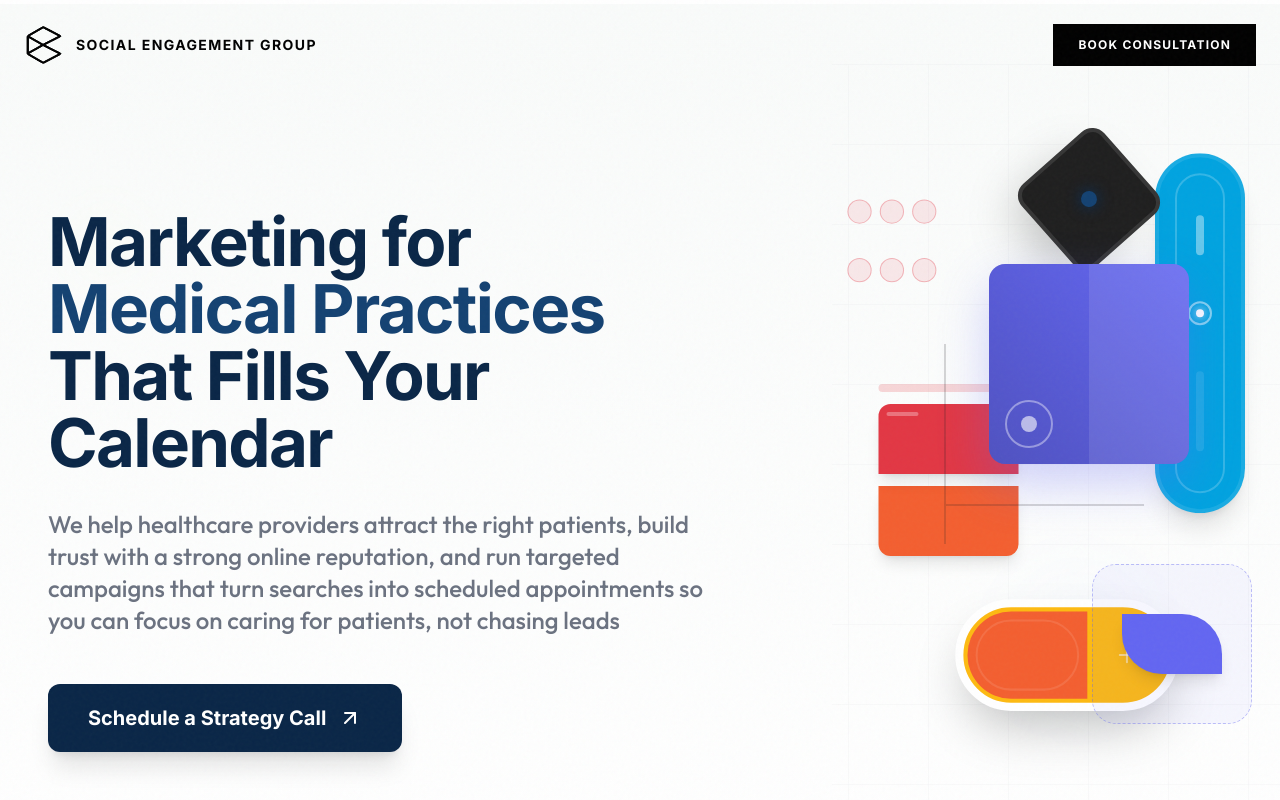
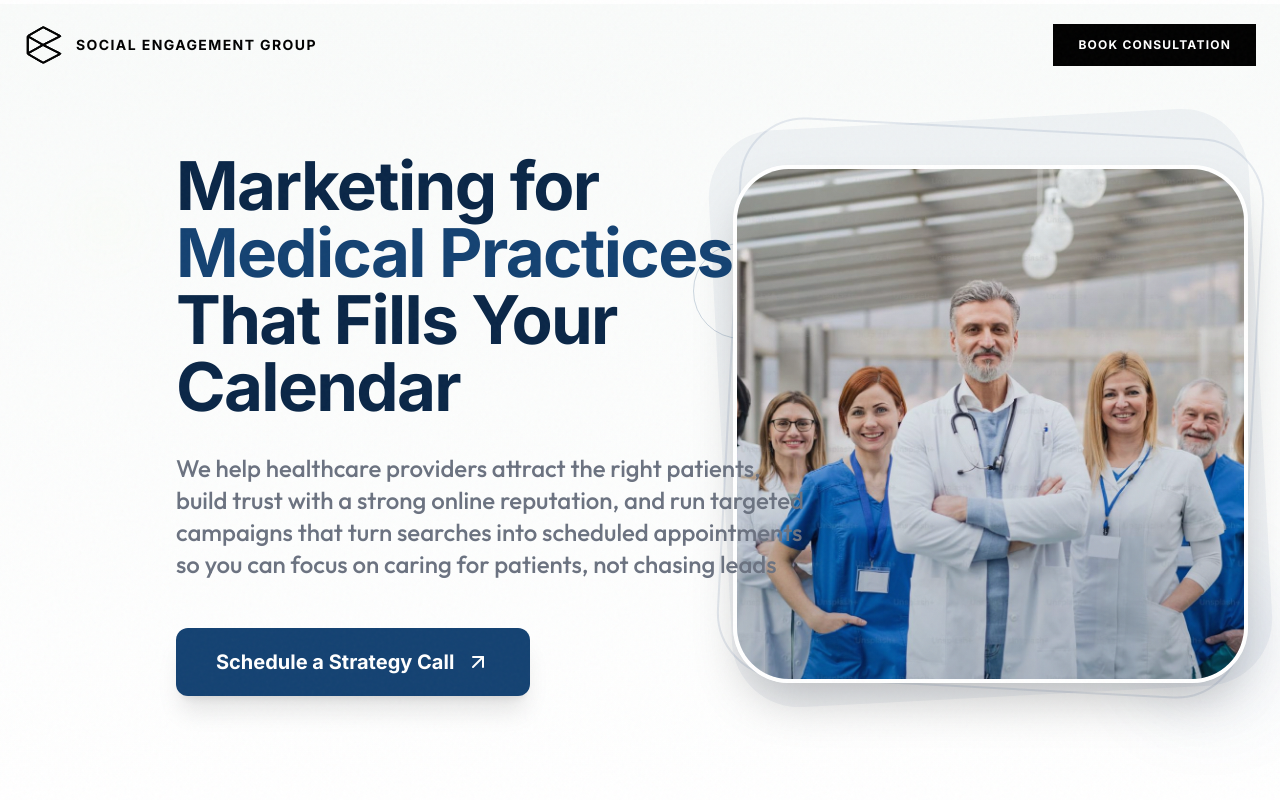
Before and after one commit to SocialEngagementGroup/marketing, a React (Vite) app: page /marketing-for-doctors in a window 1280 px wide. Shown: the top 800 px of the page. Built offline with nearby package versions, Linux system fonts and the light colour scheme; a web font is replaced by a local one.

Commit message:
updated hero of doctor page

```diff
--- a/src/components/Doctor/Hero/index.tsx
+++ b/src/components/Doctor/Hero/index.tsx
@@ -23,11 +23,11 @@ const Hero: React.FC = () => {
         />
       </div>
 
-      <div className="relative z-20 max-w-[1600px] mx-auto px-6 lg:px-12 w-full">
-        <div className="grid lg:grid-cols-[1.2fr,0.8fr] gap-12 lg:gap-16 items-center">
+      <div className="relative z-20 max-w-[1850px] mx-auto px-6 lg:px-12 w-full">
+        <div className="grid lg:grid-cols-[1.1fr,0.9fr] gap-8 lg:gap-10 items-center">
 
           {/* Left Column: Content */}
-          <div className="text-center lg:text-left z-10 pt-8 lg:pt-0 lg:translate-y-4 flex flex-col items-center lg:items-start">
+          <div className="text-center lg:text-left z-10 pt-8 lg:pt-0 lg:translate-y-4 lg:translate-x-32 flex flex-col items-center lg:items-start">
 
             <motion.div
               initial={{ opacity: 0, y: 30 }}
@@ -57,7 +57,7 @@ const Hero: React.FC = () => {
               className="flex flex-wrap items-center justify-center lg:justify-start gap-5 w-full"
             >
               <button
-                className="w-full sm:w-auto px-8 py-4 lg:px-10 lg:py-5 bg-[#0A2647] text-white text-base lg:text-xl font-bold rounded-xl flex items-center justify-center gap-3 lg:hover:bg-[#081f3a] transition-all duration-300 shadow-xl"
+                className="group w-full sm:w-auto px-8 py-4 lg:px-10 lg:py-5 bg-[#144272] text-white text-base lg:text-xl font-bold rounded-xl flex items-center justify-center gap-3 hover:bg-[#0A2647] hover:shadow-2xl hover:shadow-[#144272]/30 transition-all duration-300 shadow-xl"
                 onClick={() => window.open('https://calendly.com/itseg/segmeet', '_blank')}
               >
                 Schedule a Strategy Call
@@ -66,124 +66,37 @@ const Hero: React.FC = () => {
             </motion.div>
           </div>
 
-          {/* Right Column: Visuals (Decoupled Architectural Flow) */}
-          <div className="relative hidden lg:flex justify-center items-center h-[600px] sm:h-[700px] lg:h-[800px] overflow-hidden lg:translate-x-12">
-            {/* Background Grid Layer - Static 3D foundation */}
-            <div className="absolute inset-[-50%] z-0 opacity-[0.05] pointer-events-none">
-              <div
-                className="w-full h-full"
-                style={{
-                  backgroundImage: 'linear-gradient(rgba(26, 32, 44, 0.4) 1px, transparent 1px), linear-gradient(90deg, rgba(26, 32, 44, 0.4) 1px, transparent 1px)',
-                  backgroundSize: '80px 80px'
-                }}
-              />
-            </div>
+          {/* Right Column: Visuals - NEW PHOTO-BASED DESIGN */}
+          <div className="relative hidden lg:flex justify-center items-center h-[450px] sm:h-[500px] lg:h-[550px] lg:translate-x-4">
+            <motion.div
+              initial={{ opacity: 0, scale: 0.9 }}
+              animate={{ opacity: 1, scale: 1 }}
+              transition={{ duration: 1, ease: [0.16, 1, 0.3, 1], delay: 0.2 }}
+              className="relative w-full h-full max-w-[1000px] flex items-center justify-center pt-8"
+            >
+              {/* Decorative Background Frame - Unique Pill/Organic Shape */}
+              <div className="absolute inset-0 bg-[#144272]/5 rounded-[4rem] -rotate-3 scale-105 z-0" />
+              <div className="absolute inset-0 border-2 border-[#144272]/10 rounded-[4rem] rotate-3 scale-[1.02] z-0" />
 
-            <div className="relative w-full h-full max-w-[600px] aspect-[4/5] scale-[0.8] sm:scale-100">
-              {/* --- ADVANCED GEOMETRIC MODULES (Independent Flows) --- */}
+              {/* Main Photo Container */}
+              <div className="relative z-10 w-full h-[100%] rounded-[3.5rem] overflow-hidden shadow-2xl border-4 border-white group">
+                <img
+                  src="/assets/images/bg_doctors.jpeg"
+                  alt="North Island Podiatry Associates Team"
+                  className="w-full h-full object-cover transition-transform duration-1000 group-hover:scale-105"
+                />
+                <div className="absolute inset-0 bg-gradient-to-t from-[#0A2647]/40 to-transparent opacity-60 group-hover:opacity-40 transition-opacity duration-500" />
+              </div>
 
-              {/* Module 1: The "Engine" */}
-              <motion.div
-                animate={{ y: [0, -20, 0] }}
-                transition={{ duration: 7, repeat: Infinity, ease: "easeInOut" }}
-                className="absolute left-[35%] top-[25%] w-[200px] h-[200px] z-20"
-              >
-                <div className="w-full h-full bg-[#6366F1] rounded-2xl shadow-[0_20px_50px_rgba(99,102,241,0.3)] relative overflow-hidden group">
-                  <div className="absolute inset-0 bg-gradient-to-tr from-black/20 to-transparent" />
-                  <div className="absolute top-0 right-0 w-1/2 h-full bg-white/10" />
-                  <div className="absolute bottom-4 left-4 w-12 h-12 border-2 border-white/40 rounded-full flex items-center justify-center">
-                    <div className="w-4 h-4 bg-white/60 rounded-full" />
-                  </div>
-                </div>
-              </motion.div>
+              {/* Decorative DNA/Medical Accents */}
+              <div className="absolute -bottom-6 -right-6 w-32 h-32 bg-[#144272]/10 rounded-full blur-2xl z-0" />
+              <div className="absolute top-[20%] -left-10 w-24 h-24 border border-[#144272]/20 rounded-full flex items-center justify-center z-0 animate-spin-slow">
+                 <div className="w-1.5 h-1.5 bg-[#144272]/30 rounded-full" />
+              </div>
 
-              {/* Module 2: Vertical Vector Pillar */}
-              <motion.div
-                animate={{ y: [0, 15, 0] }}
-                transition={{ duration: 5, repeat: Infinity, ease: "easeInOut", delay: 0.5 }}
-                className="absolute left-[72%] top-[10%] w-[90px] h-[360px] bg-[#00A3E0] rounded-full p-4 shadow-xl border-4 border-white/10"
-              >
-                <div className="w-full h-full border-[2px] border-white/20 rounded-full flex flex-col justify-between items-center py-10">
-                  <div className="w-2 h-[40px] rounded-full bg-white/40" />
-                  <div className="w-6 h-6 rounded-full border-2 border-white/50 flex items-center justify-center">
-                    <div className="w-2 h-2 bg-white rounded-full shadow-[0_0_10px_white]" />
-                  </div>
-                  <div className="w-2 h-[80px] rounded-full bg-white/10" />
-                </div>
-              </motion.div>
+            </motion.div>
+          </div>
 
-              {/* Module 3: Digital Strip */}
-              <motion.div
-                animate={{ x: [0, 10, 0] }}
-                transition={{ duration: 8, repeat: Infinity, ease: "easeInOut" }}
-                className="absolute left-[10%] top-[40%] flex flex-col gap-3"
-              >
-                <div className="h-2 w-[140px] bg-[#E23744]/20 rounded-full" />
-                <div className="w-[140px] h-[70px] bg-[#E23744] rounded-t-xl shadow-lg relative overflow-hidden">
-                  <div className="absolute top-2 left-2 w-8 h-1 bg-white/30 rounded-full" />
-                </div>
-                <div className="w-[140px] h-[70px] bg-[#F35F30] rounded-b-xl shadow-lg" />
-              </motion.div>
-
-              {/* Module 4: Circuitry Lines (Slower pulse) */}
-              <motion.div
-                animate={{ opacity: [0.1, 0.3, 0.1] }}
-                transition={{ duration: 4, repeat: Infinity }}
-                className="absolute inset-0 pointer-events-none"
-              >
-                <div className="absolute left-[25%] top-[55%] w-[200px] h-[2px] bg-brand-healist-charcoal" />
-                <div className="absolute left-[25%] top-[35%] w-[2px] h-[200px] bg-brand-healist-charcoal" />
-                <div className="absolute left-[54%] top-[10%] w-[2px] h-[150px] bg-brand-healist-charcoal" />
-                <div className="absolute left-[54%] top-[45%] w-[100px] h-[2px] bg-brand-healist-charcoal" />
-              </motion.div>
-
-              {/* Module 5: Solar Pill */}
-              <motion.div
-                animate={{ y: [0, -10, 0], scale: [1, 1.02, 1] }}
-                transition={{ duration: 9, repeat: Infinity, ease: "easeInOut", delay: 1 }}
-                className="absolute left-[28%] top-[68%] w-[220px] h-[110px] bg-[#FDBA12] rounded-full border-8 border-white shadow-2xl flex p-1"
-              >
-                <div className="w-[60%] h-full bg-[#F35F30] rounded-l-full relative">
-                  <div className="absolute inset-2 border-2 border-white/10 rounded-full" />
-                </div>
-                <div className="w-[40%] h-full flex items-center justify-center">
-                  <Plus className="w-6 h-6 text-white/50" />
-                </div>
-              </motion.div>
-
-              {/* Module 6: Data Node Cluster */}
-              <motion.div
-                animate={{ scale: [0.95, 1.05, 0.95] }}
-                transition={{ duration: 3, repeat: Infinity, ease: "linear" }}
-                className="absolute left-[0%] top-[15%] w-[140px] h-[140px] flex flex-wrap gap-2 p-4"
-              >
-                {[...Array(6)].map((_, i) => (
-                  <div key={i} className="w-6 h-6 rounded-full bg-[#E23744]/10 border border-[#E23744]/30" />
-                ))}
-              </motion.div>
-
-              {/* Module 7: Logic Gate */}
-              <motion.div
-                animate={{ y: [0, 15, 0] }}
-                transition={{ duration: 6, repeat: Infinity, ease: "easeInOut", delay: 2 }}
-                className="absolute left-[58%] top-[62%] w-[160px] h-[160px] bg-[#6366F1]/5 border border-dashed border-[#6366F1]/40 rounded-3xl flex items-center justify-center"
-              >
-                <div className="w-[100px] h-[60px] bg-[#6366F1] rounded-tr-[40px] rounded-bl-[40px] shadow-lg flex items-center justify-center" />
-              </motion.div>
-
-              {/* Module 8: Dark Focal Diamond */}
-              <motion.div
-                animate={{ rotate: [45, 50, 45] }}
-                transition={{ duration: 10, repeat: Infinity, ease: "easeInOut" }}
-                className="absolute left-[45%] top-[10%] w-[110px] h-[110px] bg-brand-healist-charcoal rounded-2xl rotate-45 flex items-center justify-center shadow-2xl"
-              >
-                <div className="w-full h-full border-4 border-white/10 rounded-2xl flex items-center justify-center">
-                   <div className="w-4 h-4 bg-brand-healist-blue rounded-full shadow-[0_0_15px_rgba(3,52,110,0.8)]" />
-                </div>
-              </motion.div>
-
-            </div>
-          </div>
 
         </div>
       </div>
```
Also changed, not shown: public/assets/images/bg_doctors.jpeg (added).
